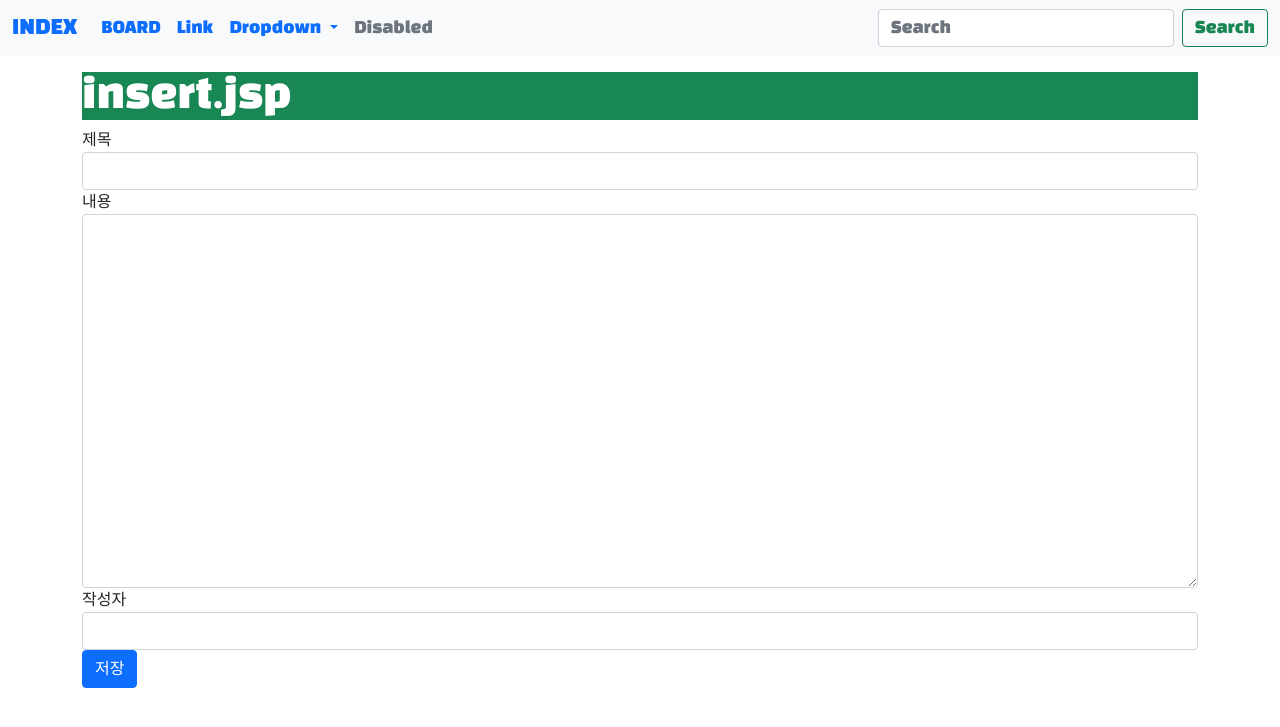
After one commit to dron512/jspsogo, a Java web app: page /insert.jsp in a window 1280 px wide. The commit adds this page. Shown: the top 727 px of the page. Run offline with Tomcat 11, a stand-in JSP engine, Linux system fonts and the light colour scheme; some web fonts are replaced.

Commit message:
20220608

```diff
--- a/jsp_work2-1/board/src/main/webapp/board.jsp
+++ b/jsp_work2-1/board/src/main/webapp/board.jsp
@@ -47,6 +47,11 @@
             </table>
         </div>
     </div>
+    <div class="row">
+        <div class="col">
+            <a class="btn btn-primary" href="insert.jsp">글쓰기</a>
+        </div>
+    </div>
 </div>
 </body>
 </html>
--- /dev/null
+++ b/jsp_work2-1/board/src/main/webapp/insert.jsp
@@ -0,0 +1,33 @@
+<%@ page contentType="text/html;charset=UTF-8" language="java" pageEncoding="UTF-8" %>
+<!DOCTYPE html>
+<html>
+<head>
+    <title>Title</title>
+    <%@include file="head.jsp"%>
+</head>
+<body>
+<%@include file="nav.jsp"%>
+<div class="container mt-3">
+    <form action="insertproc.jsp">
+    <h1 class="bg-success text-white">
+        insert.jsp
+    </h1>
+    <div class="row">
+        <div class="col">
+            제목
+            <input class="form-control" type="text" name="title">
+            내용
+            <textarea class="form-control" rows="15" name="content"></textarea>
+            작성자
+            <input class="form-control" type="text" name="name">
+        </div>
+    </div>
+    <div class="row">
+        <div class="col">
+            <input class="btn btn-primary" type="submit" value="저장">
+        </div>
+    </div>
+    </form>
+</div>
+</body>
+</html>
```
Also changed, not shown: jsp_work2-1/board/src/main/java/com/dg/board/BoardManager.java (+21 -0 lines), jsp_work2-1/board/src/main/webapp/insertproc.jsp (added, +23 -0 lines).
